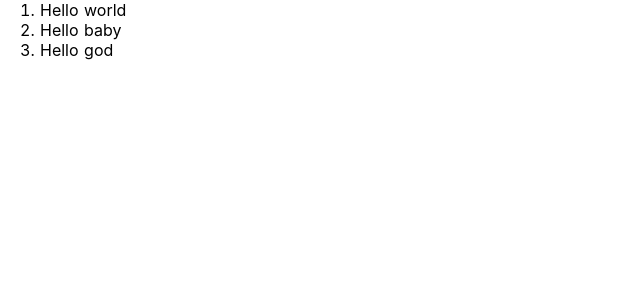
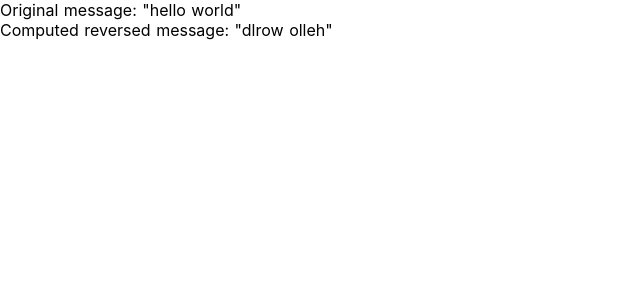
Before and after one commit to sorawitt/nuxt-js-101, a Nuxt app: page / in a window 1280 px wide. Shown: the top 300 px of the page, without its empty margins (0-640 px from the left). Built offline with nearby package versions, Linux system fonts and the light colour scheme.

Commit message:
add method and computed

```diff
--- a/pages/index.vue
+++ b/pages/index.vue
@@ -1,42 +1,26 @@
-<template>
+<template lang="html">
   <div>
-    <ol>
-      <TodoItem v-for="todo in todos" :key="todo.id" :item="todo"></TodoItem>
-    </ol>
-  </div>
-</template>
+    <p>Original message: "{{ message }}"</p>
+    <p>Computed reversed message: "{{ reversedMessage }}"</p>
+  </div></template
+>
 
 <script>
-import TodoItem from '@/components/TodoItem'
 export default {
-  components: {
-    TodoItem
-  },
-    beforeCreate() {
-    console.log('beforeC')
-  },
-  created() {
-    console.log('created')
-  },
-  beforeMount() {
-    console.log('beforeM')
-  },
-  mounted() {
-    console.log('mounte d')
-  },
-  beforeDestroy() {
-    console.log('berfore destroy')
-  },
   data() {
     return {
-      todos: [
-        { id: 1, text: 'Hello world' },
-        { id: 2, text: 'Hello baby' },
-        { id: 3, text: 'Hello god' }
-      ]
+      message: 'hello world'
+    }
+  },
+  computed: {
+    reversedMessage() {
+      return this.message
+        .split('')
+        .reverse()
+        .join('')
     }
   }
 }
 </script>
 
-<style></style>
+<style lang="css" scoped></style>
```
